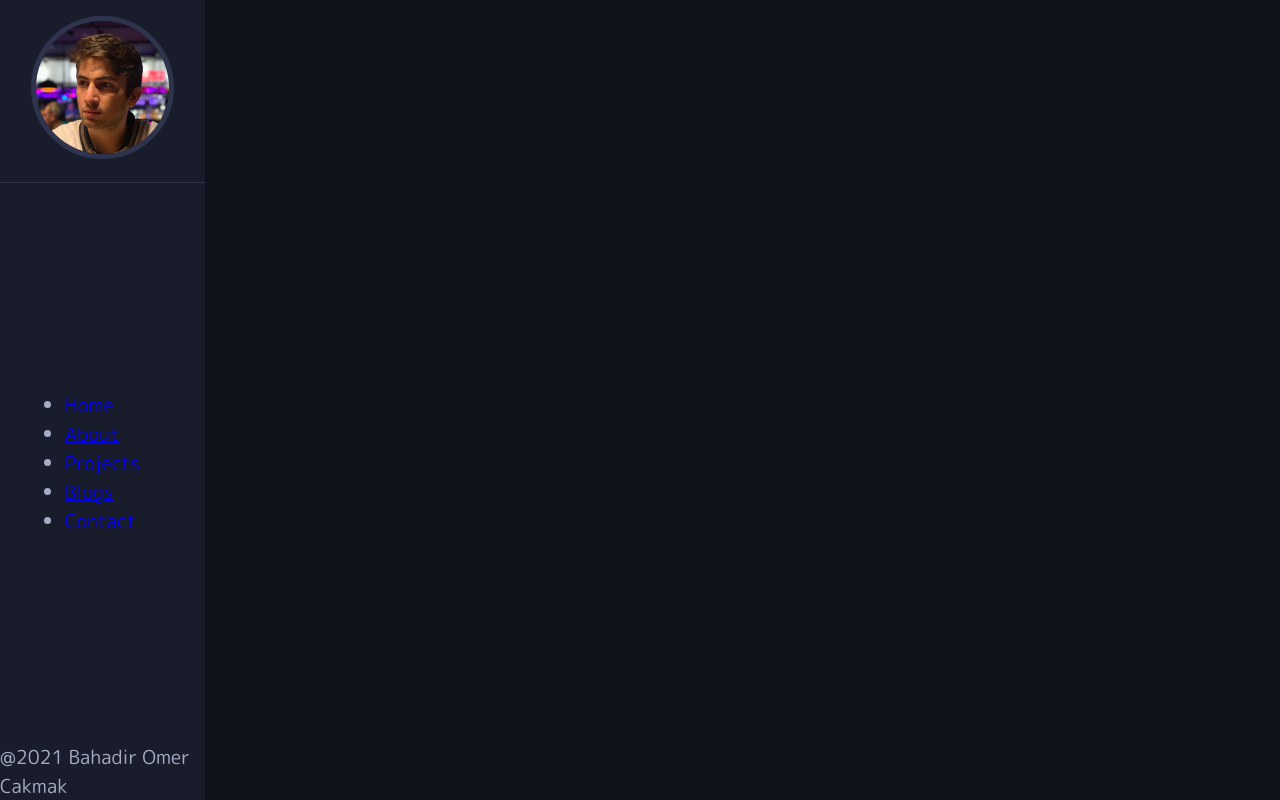
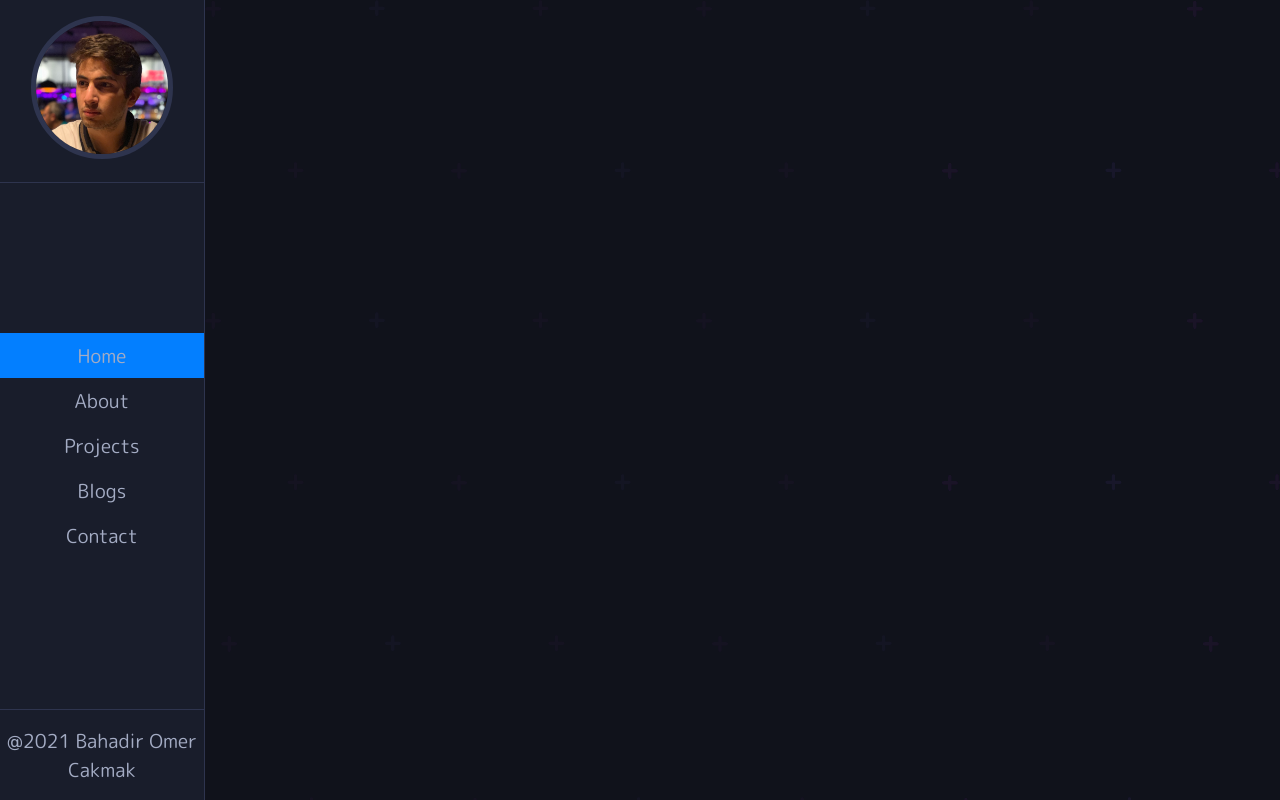
Before and after one commit to bomercakmak/my-portfolio-react, a React (Create React App) app: page / in a window 1280 px wide. Built offline with nearby package versions, Linux system fonts and the light colour scheme.

Commit message:
I added transition for nav-bar items.

```diff
--- a/src/styles/_layout.scss
+++ b/src/styles/_layout.scss
@@ -4,6 +4,8 @@
         height: 100vh;
         background-color: #191D2B;
         position: fixed;
+        border-right: 1px solid #2e344e;
+
     }
 
     .main-content{
@@ -11,5 +13,7 @@
         margin-left: 16%;
         background-color: #10121B;
         min-height: 100vh;
+        background-image:url(../img/dots.svg);
+        display: grid;
     }
 }
--- a/src/styles/_navbar.scss
+++ b/src/styles/_navbar.scss
@@ -19,5 +19,59 @@
                 margin-bottom:1rem;
             }
         }
+        .nav-items{
+            width: 100%;
+            .nav-item{
+                list-style: none;
+                text-align: center;
+
+                a{
+                    text-decoration:none;
+                    font-size: inherit;
+                    color: inherit;
+                    text-align: center;
+                    display: block;
+                    padding: .5rem 0;
+                    position: relative;
+                    &::before{
+                         content:'';
+                         position: absolute;
+                         top: 0;
+                         left: 0;
+                         width: .4rem;
+                         height: 100%;
+                         background-color: #0381ff33;
+                         transform-origin: bottom ;
+                         transform: scale(0);
+                         overflow-x:hidden ;
+                         transition: transform .6s, .2s width .35s cubic-bezier(1,-0.16,0,1.35);
+
+                    }
+
+                    &:hover::before{
+                        width: 100%;
+                        transform: scale(1);
+
+                    }
+                }
+            }
+        }
+
+        .footer{
+            width:100%;
+            border-top: 1px solid #2e344e;
+            p{
+                text-align:center;
+                padding:1rem 0;
+            }
+
+        }
+
     }
+
 }
+
+.active{
+    background-color:#037FFF;
+
+}
```
Also changed, not shown: src/Pages/HomePage.js (+7 -2 lines).
